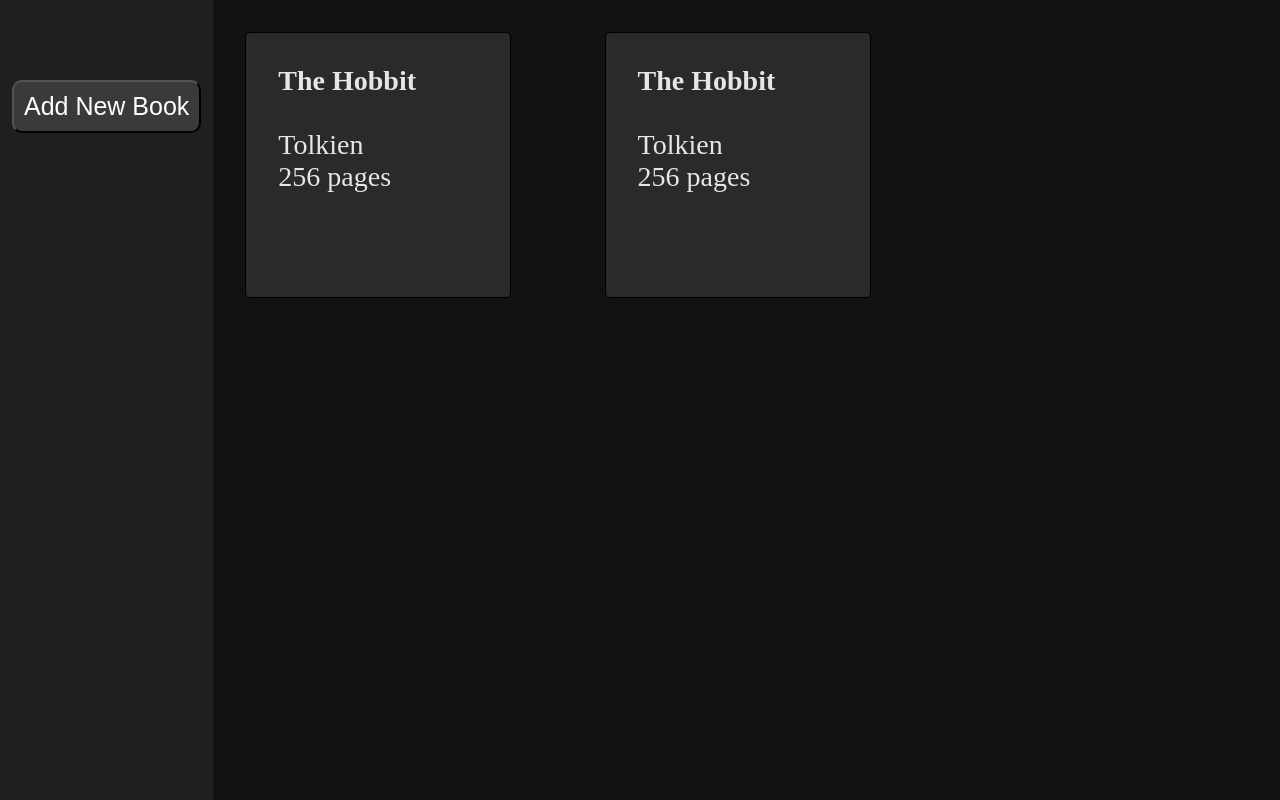
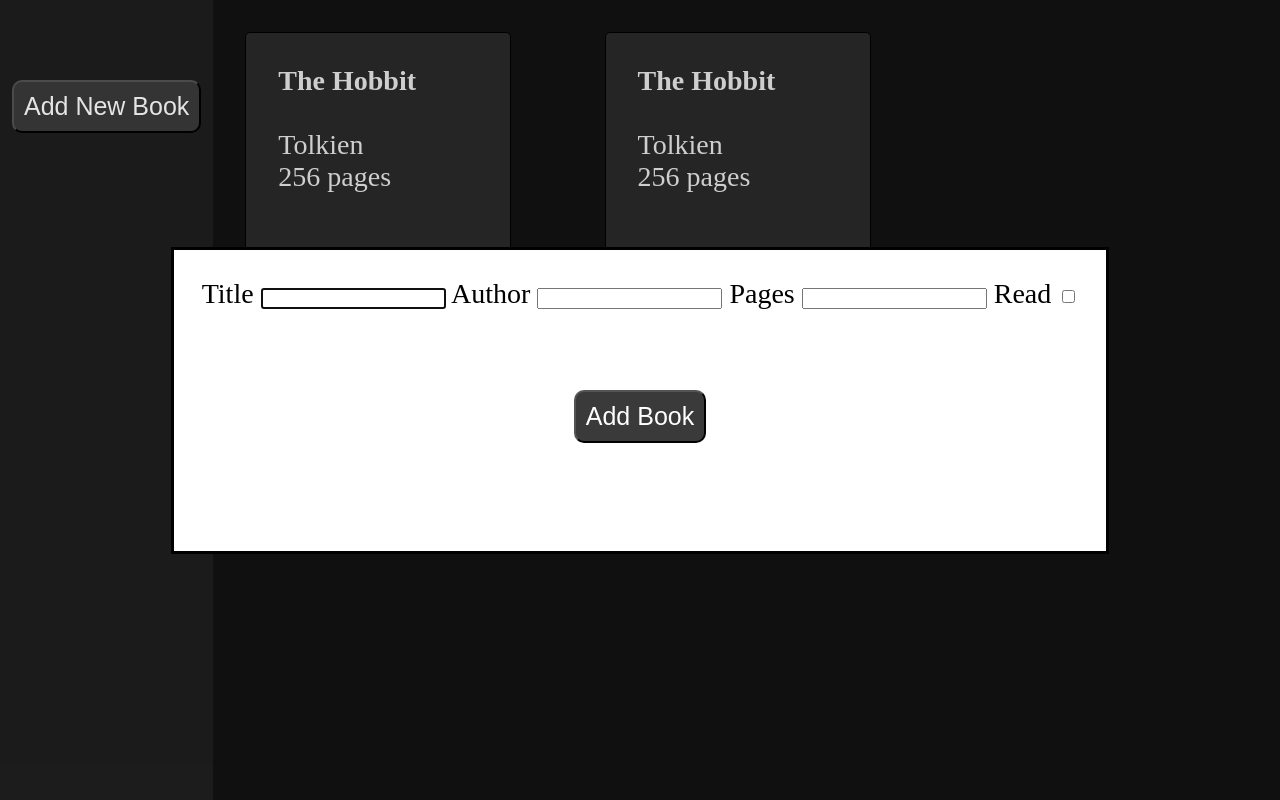
Before and after one commit to pearl174/library, a plain HTML site: page index.html in a window 1280 px wide. Both pictures are taken after a click on the button "Add New Book". Drawn offline with Linux system fonts and the light colour scheme.

Commit message:
Add form dialog on button click.

```diff
--- a/index.html
+++ b/index.html
@@ -10,7 +10,20 @@
 <body>
     <div class="container">
         <div class="sidebar">
-            <button>Add New Book</button>
+            <button class="add-book">Add New Book</button>
+            <dialog id="form-dialog">
+                <form method="dialog" id="book-form">
+                    <label for="title">Title</label>
+                    <input type="text" name="title" id="title">
+                    <label for="author">Author</label>
+                    <input type="text" name="author" id="author">
+                    <label for="pages">Pages</label>
+                    <input type="number" name="pages" id="pages">
+                    <label for="Read">Read</label>
+                    <input type="checkbox" name="read" id="read">
+                    <button type="submit">Add Book</button>
+                </form>
+            </dialog>
         </div>
         <div class="library-container"></div>
     </div>
--- a/script.js
+++ b/script.js
@@ -34,3 +34,9 @@ function display() {
 const tolkien = addBookToLibrary("The Hobbit", "Tolkien", 256, false);
 const tolkien2 = addBookToLibrary("The Hobbit", "Tolkien", 256, false);
 display();
+
+// add event listener to add book
+const button = document.querySelector(".add-book");
+button.addEventListener("click", () => {
+    document.querySelector("#form-dialog").showModal();
+});
```
